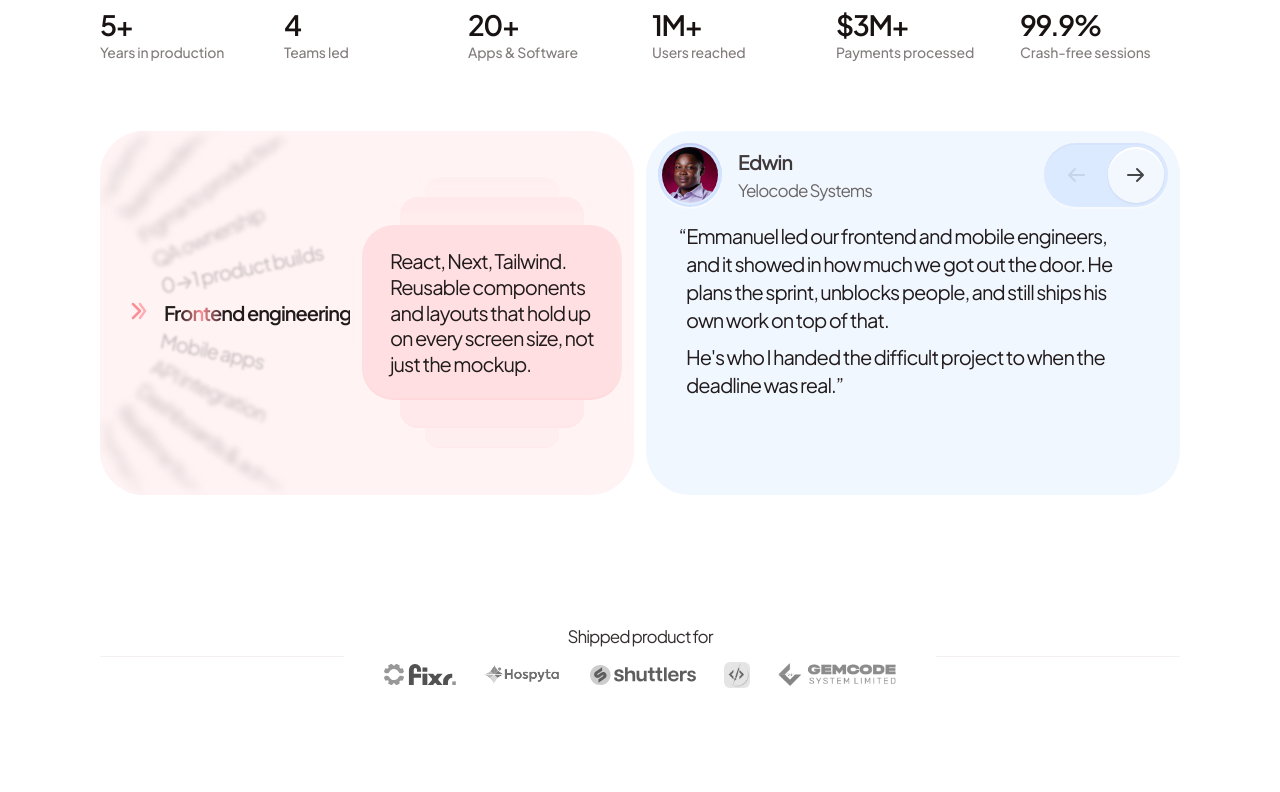
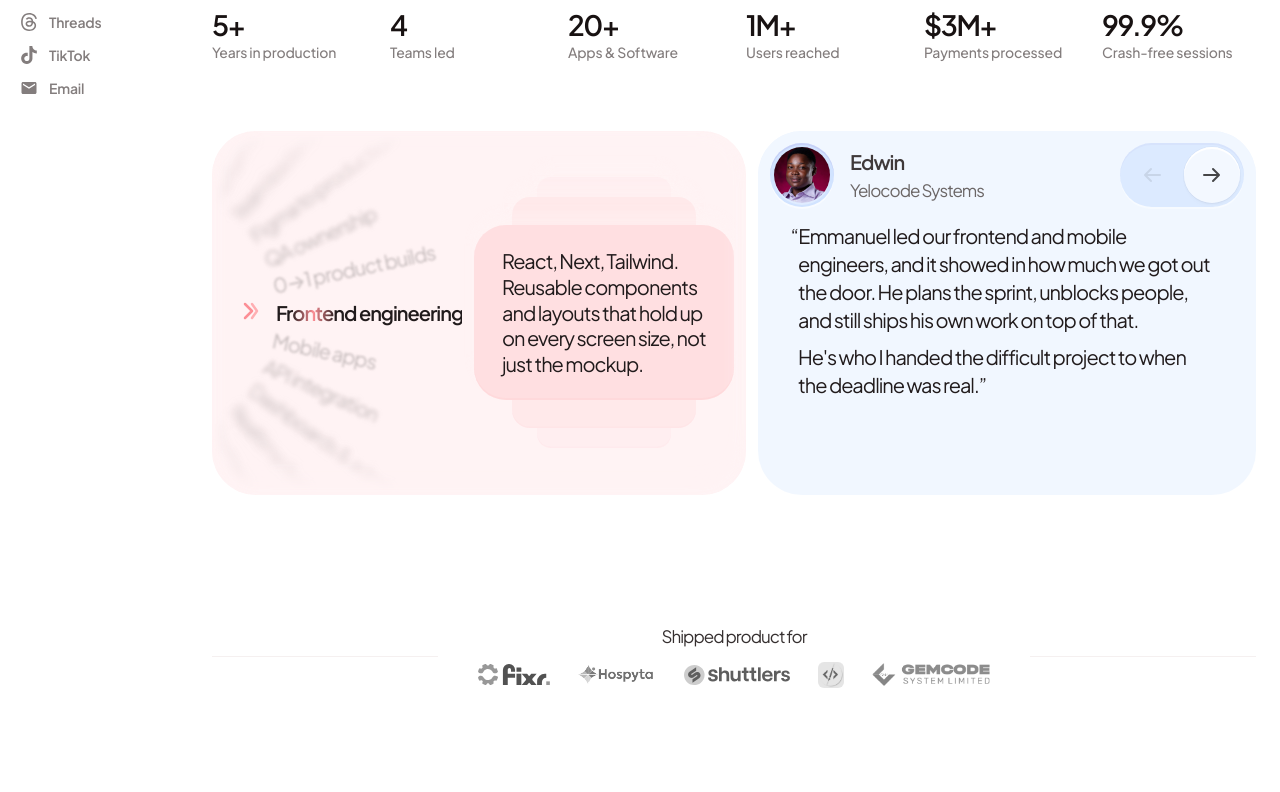
Before and after one commit to codesbycj/gabokeke, a React (Vite) app: page / in a window 1280 px wide. Shown: the part 668-1460 px from the top of the page. Built offline with nearby package versions, Linux system fonts and the light colour scheme.

Commit message:
push 125%

```diff
--- a/src/styles/base.css
+++ b/src/styles/base.css
@@ -238,7 +238,7 @@ strong {
 }
 
 /* Inline nav replaces the hamburger on wide-but-sidebarless viewports */
-@media (min-width: 800px) and (max-width: 1295px) {
+@media (min-width: 800px) and (max-width: 1151px) {
   .mobile-header__nav {
     display: flex;
     gap: 28px;
@@ -560,8 +560,8 @@ strong {
   transition-delay: 280ms;
 }
 
-/* ---------- Desktop Breakpoint (1296px+) ---------- */
-@media (min-width: 1296px) {
+/* ---------- Desktop Breakpoint (1152px+) ---------- */
+@media (min-width: 1152px) {
   .mobile-header {
     display: none;
   }
@@ -687,19 +687,19 @@ strong {
   }
 }
 
-@media (min-width: 1296px) and (max-width: 1327px) {
+@media (min-width: 1152px) and (max-width: 1327px) {
   .content {
     padding: 0 24px 48px;
   }
 }
 
-@media (min-width: 1296px) and (max-width: 1399px) {
+@media (min-width: 1152px) and (max-width: 1399px) {
   :root {
     --sidebar-width: 160px;
   }
 }
 
-@media (min-width: 1296px) and (max-width: 1339px) {
+@media (min-width: 1152px) and (max-width: 1339px) {
   :root {
     --sidebar-width: 148px;
   }
@@ -708,13 +708,22 @@ strong {
   }
 }
 
-@media (min-width: 1000px) and (max-width: 1295px) {
+/* Below 1400px the sidebar sits close and there is no centring slack left, so
+   the column carries its own left gutter - otherwise the headline crowds the
+   nav. */
+@media (min-width: 1152px) and (max-width: 1399px) {
+  .content {
+    padding-left: 64px;
+  }
+}
+
+@media (min-width: 1000px) and (max-width: 1151px) {
   .content {
     padding: 0 24px 48px;
   }
 }
 
-@media (max-width: 1295px) {
+@media (max-width: 1151px) {
   .content {
     margin-left: 0;
     padding: 0 24px 48px;
--- a/src/styles/sections.css
+++ b/src/styles/sections.css
@@ -225,6 +225,34 @@
   overflow: hidden;
   cursor: grab;
   touch-action: pan-y;
+  /* The arc does not fit the card on either axis. Vertically a 195px label at
+     60deg reaches ~100px past the top and bottom. Horizontally the 60deg items
+     anchor at x=0 and rotating a 25.6px line about its left-centre throws
+     ~11px of ink into negative x. Fade both so the far labels dissolve rather
+     than meet a hard slice - they are blurred texture at that distance anyway,
+     and the fade also softens the pop as items cross the visibility cutoff. */
+  -webkit-mask-image: linear-gradient(
+      to bottom,
+      transparent 0%,
+      #000 18%,
+      #000 82%,
+      transparent 100%
+    ),
+    linear-gradient(to right, transparent 0%, #000 11%);
+  mask-image: linear-gradient(
+      to bottom,
+      transparent 0%,
+      #000 18%,
+      #000 82%,
+      transparent 100%
+    ),
+    linear-gradient(to right, transparent 0%, #000 11%);
+  -webkit-mask-composite: source-in;
+  mask-composite: intersect;
+  -webkit-mask-repeat: no-repeat;
+  mask-repeat: no-repeat;
+  -webkit-mask-size: 100% 100%;
+  mask-size: 100% 100%;
 }
 
 .sp-services__wheel--grabbing {
@@ -594,6 +622,13 @@
 @media (min-width: 1000px) {
   .social-proof {
     container-type: inline-size;
+  }
+  /* The wheel plus its pill stack need a fixed 262px + 272px. An even 50/50
+     split only clears that when the content column is a full 1080px, so below
+     that the stack was being sliced by the card's overflow. Give the services
+     card its intrinsic width and let the testimonial absorb the difference. */
+  .social-proof__left {
+    min-width: 534px;
   }
 }
 
```
